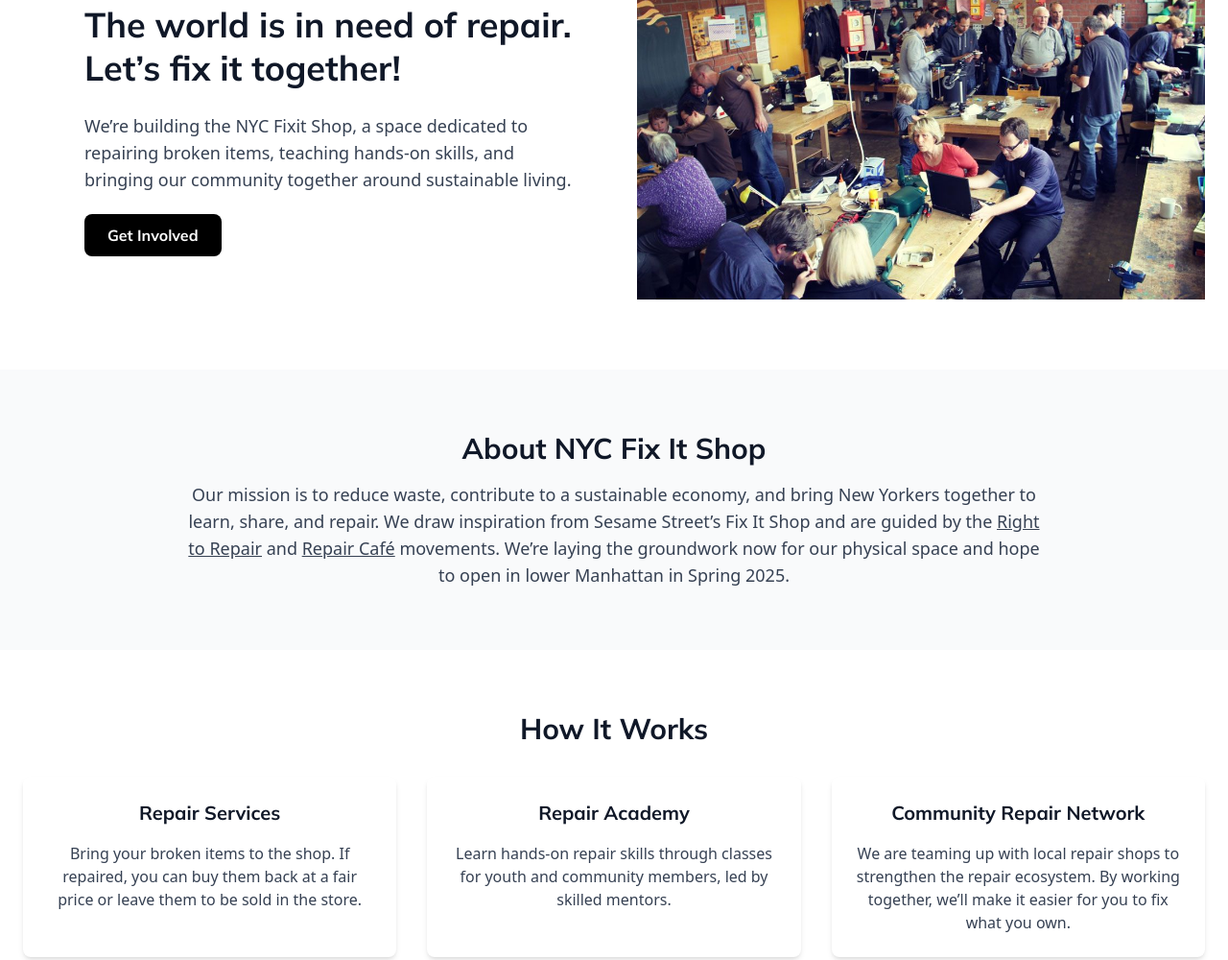
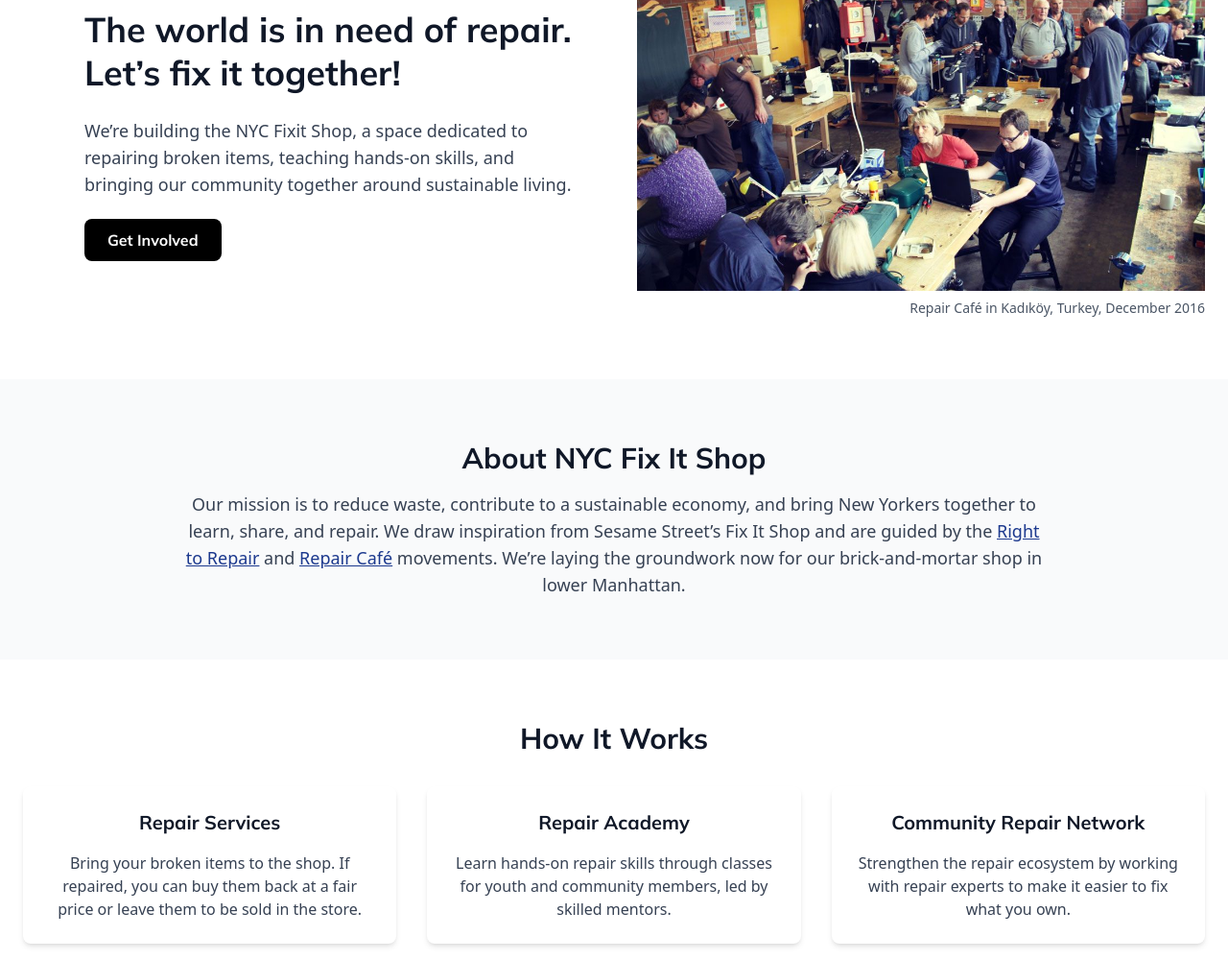
Before and after one commit to jonathan-hooper-osf/nycfixitshop.org, a website: page site/index.html in a window 1280 px wide. Shown: the part 185-1185 px from the top of the page at 96% size. Drawn offline with Linux system fonts and the light colour scheme.

Commit message:
Adjust text after input from Nina.

```diff
--- a/site/index.html
+++ b/site/index.html
@@ -49,7 +49,7 @@
       <div class="w-full md:w-1/2">
         <figure class="text-right">
           <img src="images/fixitcafe.jpeg" alt="Repair Café in Kadıköy, Turkey" class="w-full">
-          <!-- <figcaption class="text-sm text-gray-600 mt-2">Repair Café in Kadıköy, Turkey, December 2016 </figcaption> -->
+          <figcaption class="text-sm text-gray-600 mt-2">Repair Café in Kadıköy, Turkey, December 2016 </figcaption>
         </figure>
 
       </div>
@@ -60,7 +60,7 @@
       <div class="max-w-4xl mx-auto text-center">
         <h2 class="text-3xl mb-4 mulish-700">About NYC Fix It Shop</h2>
         <p class="text-lg text-gray-700">
-          Our mission is to reduce waste, contribute to a sustainable economy, and bring New Yorkers together to learn, share, and repair. We draw inspiration from Sesame Street’s Fix It Shop and are guided by the <a href="https://www.repair.org" class="hover:text-blue-900 underline">Right to Repair</a> and <a href="https://www.repaircafe.org/en/" class="hover:text-blue-900 underline">Repair Café</a> movements. We’re laying the groundwork now for our physical space and hope to open in lower Manhattan in Spring 2025.
+          Our mission is to reduce waste, contribute to a sustainable economy, and bring New Yorkers together to learn, share, and repair. We draw inspiration from Sesame Street’s Fix It Shop and are guided by the <a href="https://www.repair.org" class="text-blue-900 underline">Right to Repair</a> and <a href="https://www.repaircafe.org/en/" class="text-blue-900 underline">Repair Café</a> movements. We’re laying the groundwork now for our brick-and-mortar shop in lower Manhattan.
           <!-- Inspired by Sesame Street’s Fix It Shop and driven by the Right to Repair and Repair Café movements, we aim to reduce waste, build a circular economy, and create a community where New Yorkers come together to learn, share, and repair. We’re currently laying the groundwork for our physical space and hope to open our doors in Spring 2025. -->
         </p>
       </div>
@@ -79,6 +79,7 @@
             <h3 class="text-xl font-bold mb-4 mulish-700">Repair Academy</h3>
             <p class="text-gray-700">Learn hands-on repair skills through classes for youth and community members, led by skilled mentors.</p>
           </div>
+
           <!-- <div class="bg-white p-6 rounded-lg shadow-md">
             <h3 class="text-xl font-bold mb-4 mulish-700">Worker Cooperative</h3>
             <p class="text-gray-700">Our repair team is made up of New Yorkers who bring a wealth of hands-on experience, diverse perspectives, and valuable technical know-how.</p>
@@ -87,7 +88,7 @@
           <div class="bg-white p-6 rounded-lg shadow-md">
             <h3 class="text-xl font-bold mb-4 mulish-700">Community Repair Network</h3>
             <p class="text-gray-700">
-              We are teaming up with local repair shops to strengthen the repair ecosystem. By working together, we’ll make it easier for you to fix what you own.
+              Strengthen the repair ecosystem by working with repair experts to make it easier to fix what you own.
             </p>
           </div>
         </div>
@@ -102,10 +103,6 @@
           <li class="my-12"><a href="https://stats.sender.net/forms/e0R225/view" class="px-6 py-3 bg-black text-white rounded-lg mulish-700"><span class="mr-4">✉️</span>Sign up to our email list</a></li>
           <li class="my-12"><a href="events.html" class="px-6 py-3 bg-black text-white rounded-lg mulish-700"><span class="mr-4">👥</span>Join us at our next meeting.</a></li>
           <li class="my-12"><a href="#" class="px-6 py-3 bg-black text-white rounded-lg mulish-700"><span class="mr-4">❤️</span>Donate to our campaign.</a></li>
-            <!-- <li>✅ <a href="https://stats.sender.net/forms/e0R225/view" class="text-blue-500 hover:underline">Sign up</a> to our email list for workshops & events</li>
-            <li>✅ <a href="events.html" class="text-blue-500 hover:underline">Join us</a> at monthly planning meetings.</li>
-            <li>✅ <a href="#" class="text-blue-500 hover:underline">Donate</a> to our fundraising campaign to help us open our doors.</li>
-            <li>✅ <a href="#" class="text-blue-500 hover:underline">Follow us</a> on Instagram.</li></ul> -->
       </div>
     </section>
   </main>
```
